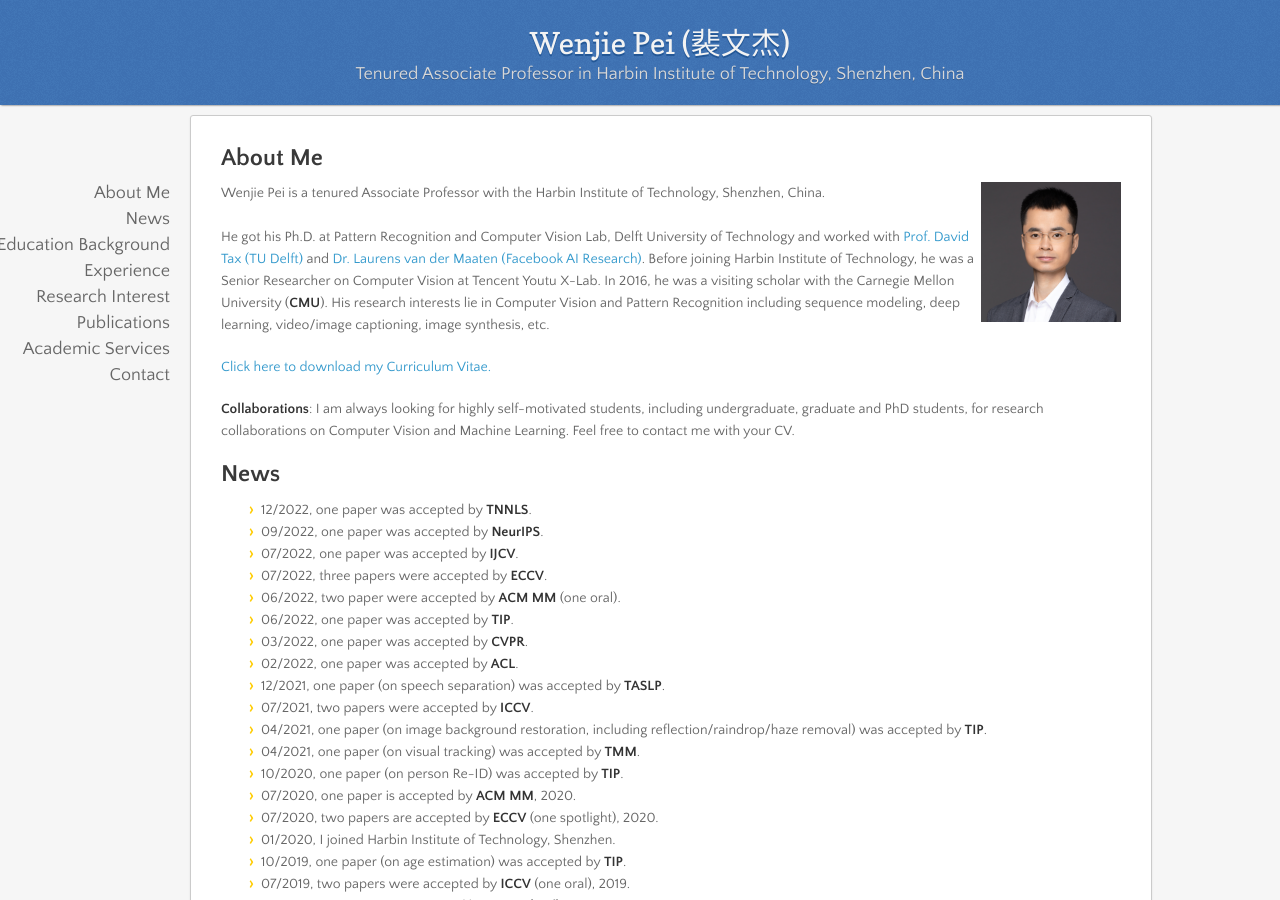
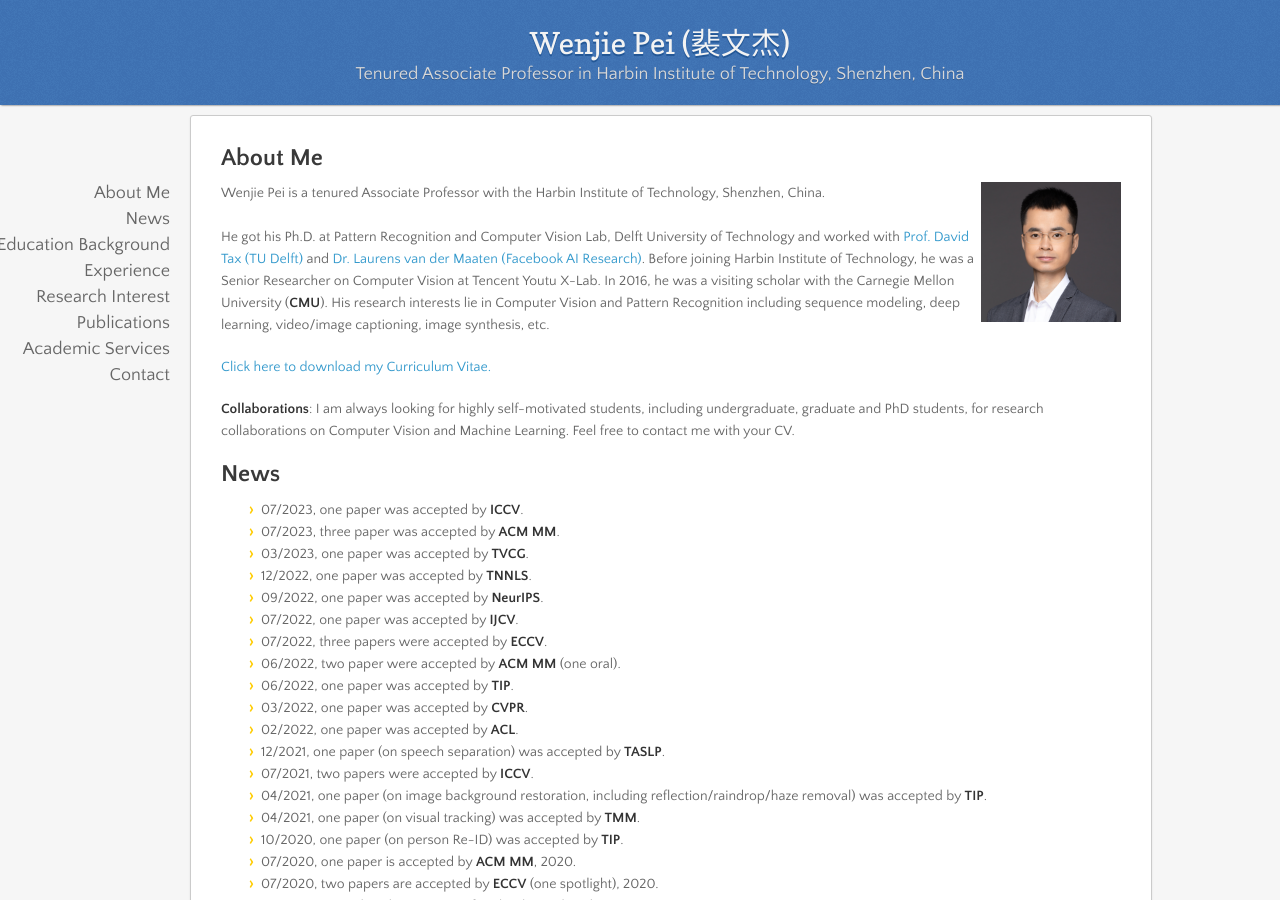
Before and after one commit to wenjiepei/wenjiepei.github.com, a Jekyll site: the page built from index.md, in a window 1280 px wide and 900 px high. Built offline with Jekyll 4.4.1, drawn with Linux system fonts in a browser that asks for light colours; nearby versions of some CDN libraries; our own code applies the rules of GitHub Pages for plain Markdown files.

Commit message:
Update index.md

```diff
--- a/index.md
+++ b/index.md
@@ -12,6 +12,9 @@ __Collaborations__: I am always looking for highly self-motivated students, incl
 
 
 ## News
+* 07/2023, one paper was accepted by __ICCV__.
+* 07/2023, three paper was accepted by __ACM MM__.
+* 03/2023, one paper was accepted by __TVCG__.
 * 12/2022, one paper was accepted by __TNNLS__.
 * 09/2022, one paper was accepted by __NeurIPS__.
 * 07/2022, one paper was accepted by __IJCV__.
```
